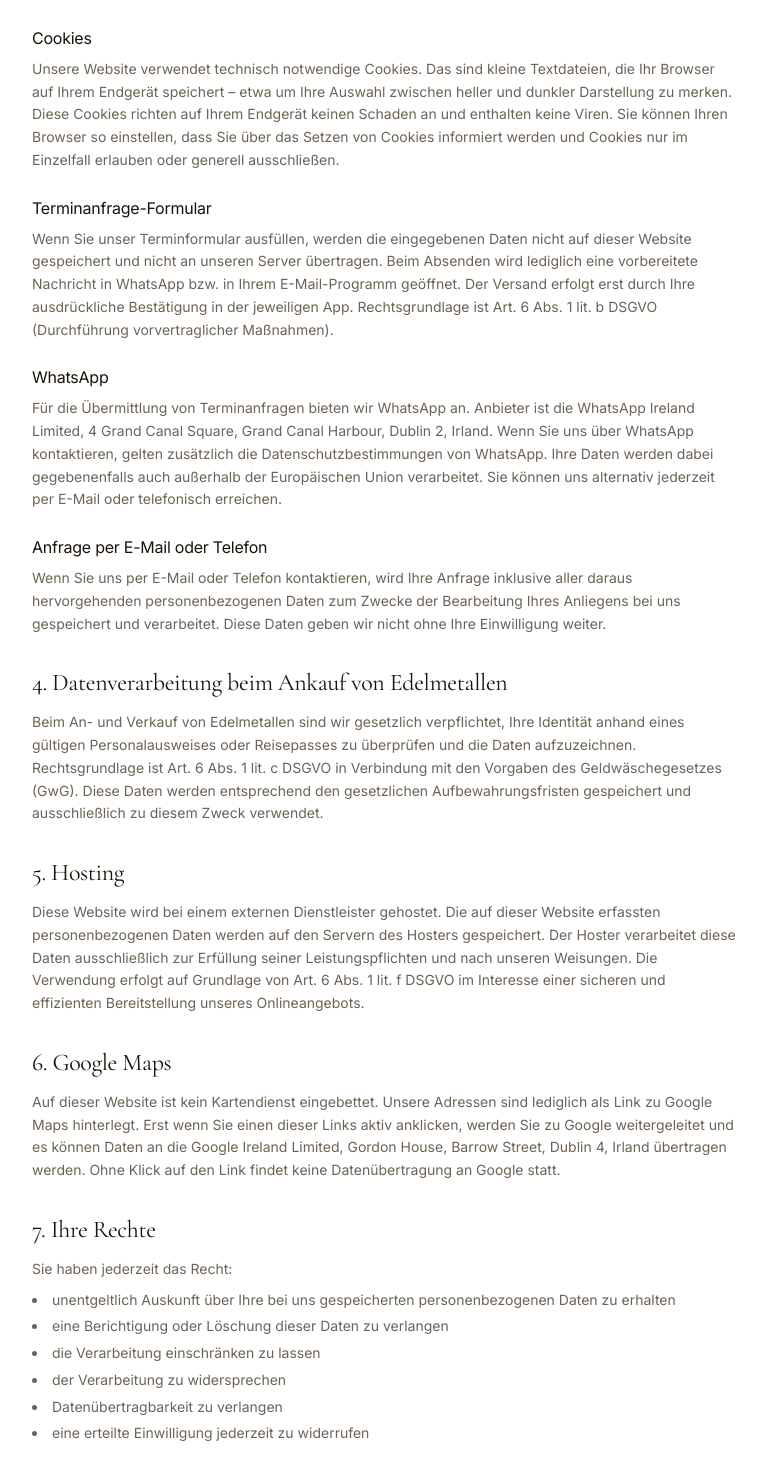
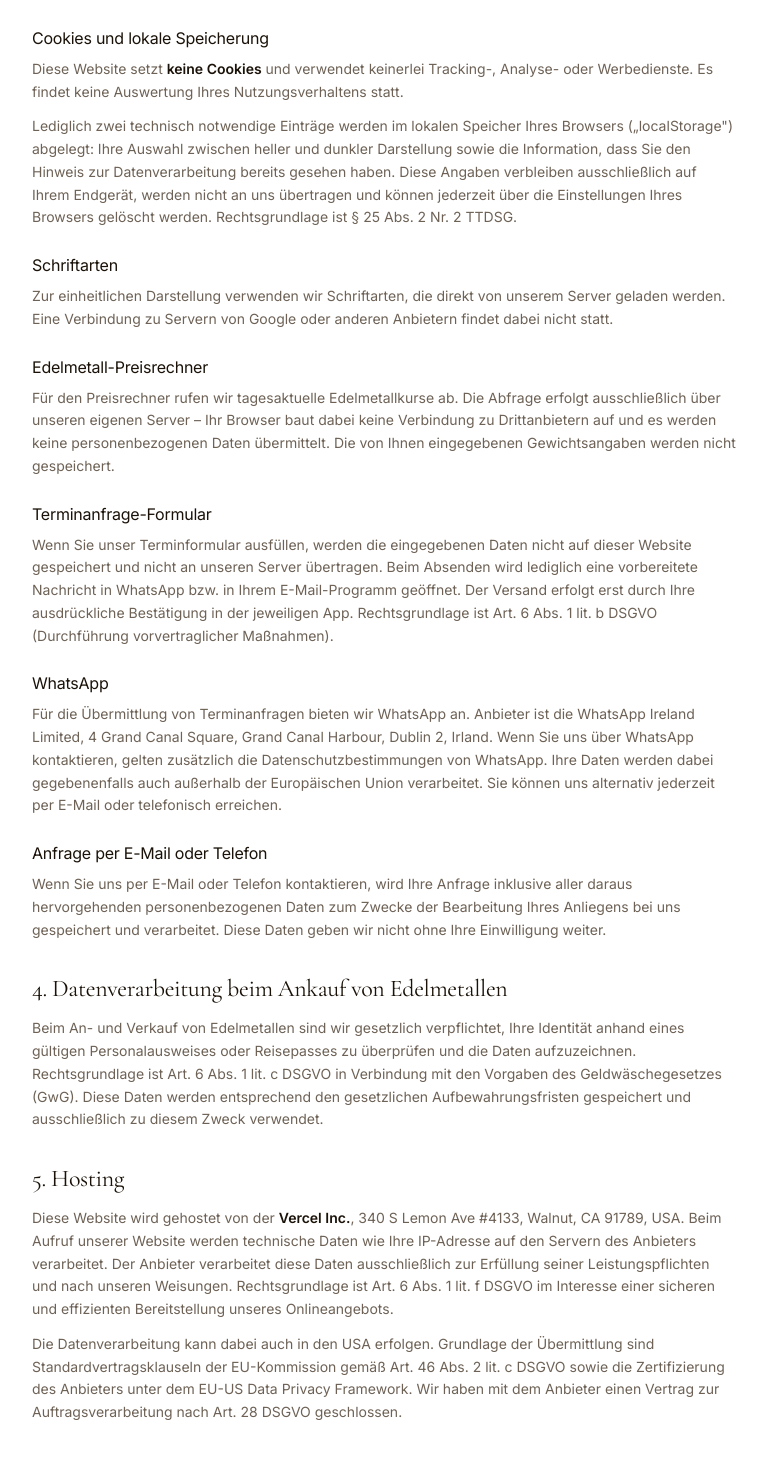
Before and after one commit to Rabi-dev1/Kenju-Juwelier, a Next.js app: page /datenschutz in a window 1280 px wide. Shown: the part 905-2364 px from the top of the page, without its empty margins (256-1023 px from the left). Built offline with nearby package versions, Linux system fonts and the light colour scheme.

Commit message:
Datenschutz praezisiert: keine Cookies (nur localStorage), Vercel als Hoster benannt inkl. Drittlandtransfer, Schriftarten/Preisrechner/Social-Links/Speicherdauer/Widerspruchsrecht ergaenzt

```diff
--- a/app/datenschutz/page.tsx
+++ b/app/datenschutz/page.tsx
@@ -75,13 +75,33 @@ export default function DatenschutzPage() {
               Optimierung der Website.
             </p>
 
-            <h3 className="font-sans text-base mb-2 mt-6" style={{ color: 'var(--kj-text)' }}>Cookies</h3>
+            <h3 className="font-sans text-base mb-2 mt-6" style={{ color: 'var(--kj-text)' }}>
+              Cookies und lokale Speicherung
+            </h3>
             <p>
-              Unsere Website verwendet technisch notwendige Cookies. Das sind kleine Textdateien, die Ihr Browser
-              auf Ihrem Endgerät speichert – etwa um Ihre Auswahl zwischen heller und dunkler Darstellung zu merken.
-              Diese Cookies richten auf Ihrem Endgerät keinen Schaden an und enthalten keine Viren. Sie können Ihren
-              Browser so einstellen, dass Sie über das Setzen von Cookies informiert werden und Cookies nur im
-              Einzelfall erlauben oder generell ausschließen.
+              Diese Website setzt <strong style={{ color: 'var(--kj-text)' }}>keine Cookies</strong> und verwendet
+              keinerlei Tracking-, Analyse- oder Werbedienste. Es findet keine Auswertung Ihres Nutzungsverhaltens statt.
+            </p>
+            <p className="mt-3">
+              Lediglich zwei technisch notwendige Einträge werden im lokalen Speicher Ihres Browsers
+              („localStorage&quot;) abgelegt: Ihre Auswahl zwischen heller und dunkler Darstellung sowie die
+              Information, dass Sie den Hinweis zur Datenverarbeitung bereits gesehen haben. Diese Angaben verbleiben
+              ausschließlich auf Ihrem Endgerät, werden nicht an uns übertragen und können jederzeit über die
+              Einstellungen Ihres Browsers gelöscht werden. Rechtsgrundlage ist § 25 Abs. 2 Nr. 2 TTDSG.
+            </p>
+
+            <h3 className="font-sans text-base mb-2 mt-6" style={{ color: 'var(--kj-text)' }}>Schriftarten</h3>
+            <p>
+              Zur einheitlichen Darstellung verwenden wir Schriftarten, die direkt von unserem Server geladen werden.
+              Eine Verbindung zu Servern von Google oder anderen Anbietern findet dabei nicht statt.
+            </p>
+
+            <h3 className="font-sans text-base mb-2 mt-6" style={{ color: 'var(--kj-text)' }}>Edelmetall-Preisrechner</h3>
+            <p>
+              Für den Preisrechner rufen wir tagesaktuelle Edelmetallkurse ab. Die Abfrage erfolgt ausschließlich über
+              unseren eigenen Server – Ihr Browser baut dabei keine Verbindung zu Drittanbietern auf und es werden
+              keine personenbezogenen Daten übermittelt. Die von Ihnen eingegebenen Gewichtsangaben werden nicht
+              gespeichert.
             </p>
 
             <h3 className="font-sans text-base mb-2 mt-6" style={{ color: 'var(--kj-text)' }}>
@@ -130,11 +150,18 @@ export default function DatenschutzPage() {
           <section>
             <h2 className="font-serif text-2xl mb-3" style={{ color: 'var(--kj-text)' }}>5. Hosting</h2>
             <p>
-              Diese Website wird bei einem externen Dienstleister gehostet. Die auf dieser Website erfassten
-              personenbezogenen Daten werden auf den Servern des Hosters gespeichert. Der Hoster verarbeitet diese
-              Daten ausschließlich zur Erfüllung seiner Leistungspflichten und nach unseren Weisungen. Die Verwendung
-              erfolgt auf Grundlage von Art. 6 Abs. 1 lit. f DSGVO im Interesse einer sicheren und effizienten
-              Bereitstellung unseres Onlineangebots.
+              Diese Website wird gehostet von der <strong style={{ color: 'var(--kj-text)' }}>Vercel Inc.</strong>,
+              340 S Lemon Ave #4133, Walnut, CA 91789, USA. Beim Aufruf unserer Website werden technische Daten wie
+              Ihre IP-Adresse auf den Servern des Anbieters verarbeitet. Der Anbieter verarbeitet diese Daten
+              ausschließlich zur Erfüllung seiner Leistungspflichten und nach unseren Weisungen. Rechtsgrundlage ist
+              Art. 6 Abs. 1 lit. f DSGVO im Interesse einer sicheren und effizienten Bereitstellung unseres
+              Onlineangebots.
+            </p>
+            <p className="mt-3">
+              Die Datenverarbeitung kann dabei auch in den USA erfolgen. Grundlage der Übermittlung sind
+              Standardvertragsklauseln der EU-Kommission gemäß Art. 46 Abs. 2 lit. c DSGVO sowie die Zertifizierung
+              des Anbieters unter dem EU-US Data Privacy Framework. Wir haben mit dem Anbieter einen Vertrag zur
+              Auftragsverarbeitung nach Art. 28 DSGVO geschlossen.
             </p>
           </section>
 
@@ -149,7 +176,45 @@ export default function DatenschutzPage() {
           </section>
 
           <section>
-            <h2 className="font-serif text-2xl mb-3" style={{ color: 'var(--kj-text)' }}>7. Ihre Rechte</h2>
+            <h2 className="font-serif text-2xl mb-3" style={{ color: 'var(--kj-text)' }}>
+              7. Social-Media-Profile
+            </h2>
+            <p>
+              Im Fußbereich unserer Website verlinken wir auf unsere Profile bei Instagram und Facebook. Es handelt
+              sich um einfache Textlinks – es werden keine Inhalte dieser Netzwerke eingebunden und beim bloßen
+              Aufruf unserer Website keine Daten an die Betreiber übertragen. Erst wenn Sie einen dieser Links aktiv
+              anklicken, gelangen Sie auf die Seiten der jeweiligen Anbieter, für die deren eigene
+              Datenschutzbestimmungen gelten.
+            </p>
+          </section>
+
+          <section>
+            <h2 className="font-serif text-2xl mb-3" style={{ color: 'var(--kj-text)' }}>8. Speicherdauer</h2>
+            <p>
+              Soweit in dieser Erklärung keine speziellere Speicherdauer genannt wurde, verbleiben Ihre
+              personenbezogenen Daten bei uns, bis der Zweck für die Datenverarbeitung entfällt. Wenn Sie ein
+              berechtigtes Löschersuchen geltend machen oder eine Einwilligung widerrufen, werden Ihre Daten
+              gelöscht, sofern wir keine anderen rechtlich zulässigen Gründe für die Speicherung haben – etwa
+              handels- oder steuerrechtliche Aufbewahrungsfristen von 6 bzw. 10 Jahren oder Aufzeichnungspflichten
+              nach dem Geldwäschegesetz.
+            </p>
+          </section>
+
+          <section>
+            <h2 className="font-serif text-2xl mb-3" style={{ color: 'var(--kj-text)' }}>
+              9. Widerspruchsrecht nach Art. 21 DSGVO
+            </h2>
+            <p>
+              Wenn die Datenverarbeitung auf Grundlage von Art. 6 Abs. 1 lit. f DSGVO erfolgt, haben Sie jederzeit
+              das Recht, aus Gründen, die sich aus Ihrer besonderen Situation ergeben, gegen die Verarbeitung Ihrer
+              personenbezogenen Daten Widerspruch einzulegen. Wir verarbeiten die betreffenden Daten dann nicht mehr,
+              es sei denn, wir können zwingende schutzwürdige Gründe für die Verarbeitung nachweisen, die Ihre
+              Interessen, Rechte und Freiheiten überwiegen.
+            </p>
+          </section>
+
+          <section>
+            <h2 className="font-serif text-2xl mb-3" style={{ color: 'var(--kj-text)' }}>10. Ihre Rechte</h2>
             <p>Sie haben jederzeit das Recht:</p>
             <ul className="list-disc list-inside space-y-1 mt-2">
               <li>unentgeltlich Auskunft über Ihre bei uns gespeicherten personenbezogenen Daten zu erhalten</li>
@@ -167,7 +232,7 @@ export default function DatenschutzPage() {
           </section>
 
           <section>
-            <h2 className="font-serif text-2xl mb-3" style={{ color: 'var(--kj-text)' }}>8. SSL-Verschlüsselung</h2>
+            <h2 className="font-serif text-2xl mb-3" style={{ color: 'var(--kj-text)' }}>11. SSL-Verschlüsselung</h2>
             <p>
               Diese Seite nutzt aus Sicherheitsgründen eine SSL- bzw. TLS-Verschlüsselung. Eine verschlüsselte
               Verbindung erkennen Sie daran, dass die Adresszeile des Browsers von „http://" auf „https://" wechselt
@@ -176,7 +241,7 @@ export default function DatenschutzPage() {
           </section>
 
           <section>
-            <h2 className="font-serif text-2xl mb-3" style={{ color: 'var(--kj-text)' }}>9. Kontakt</h2>
+            <h2 className="font-serif text-2xl mb-3" style={{ color: 'var(--kj-text)' }}>12. Kontakt</h2>
             <p>
               Bei Fragen zur Erhebung, Verarbeitung oder Nutzung Ihrer personenbezogenen Daten wenden Sie sich bitte an:{' '}
               <a href={`mailto:${EMAIL}`} style={{ color: 'var(--kj-gold)' }} className="hover:underline">
```
